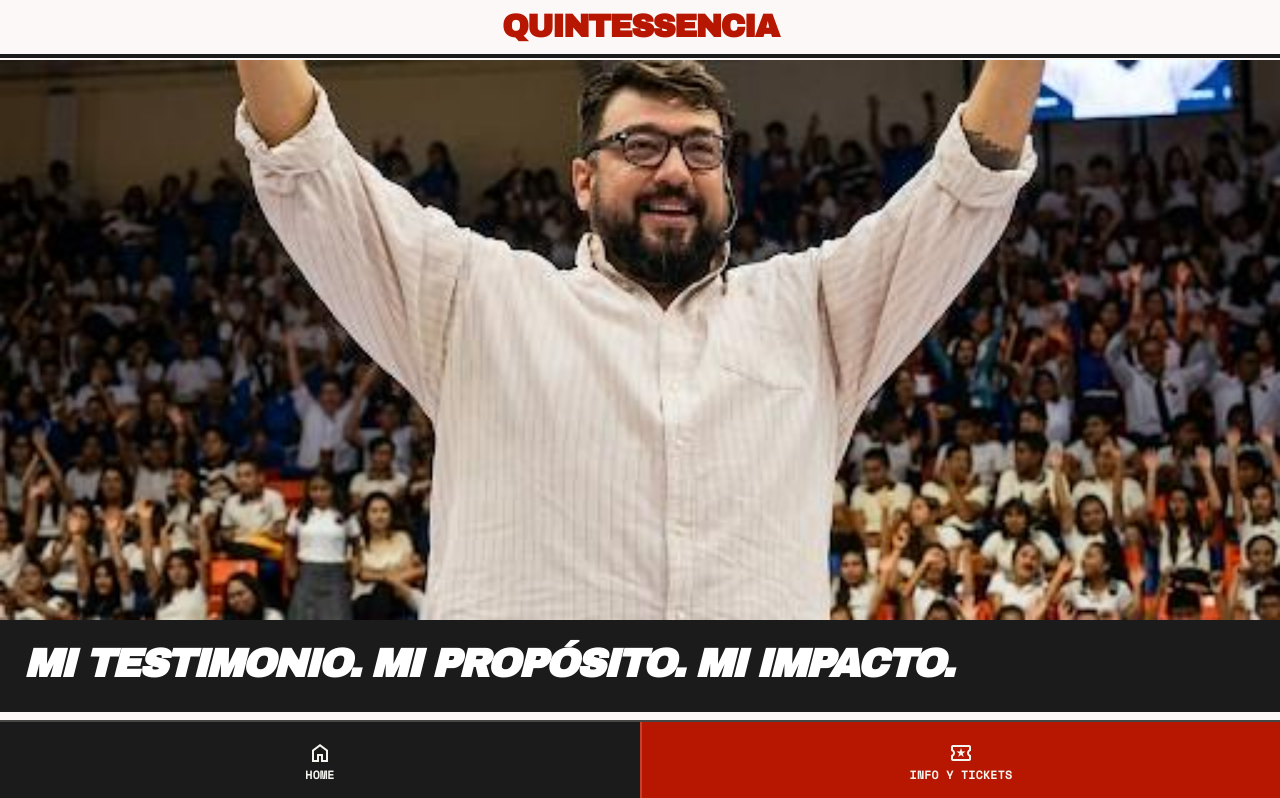
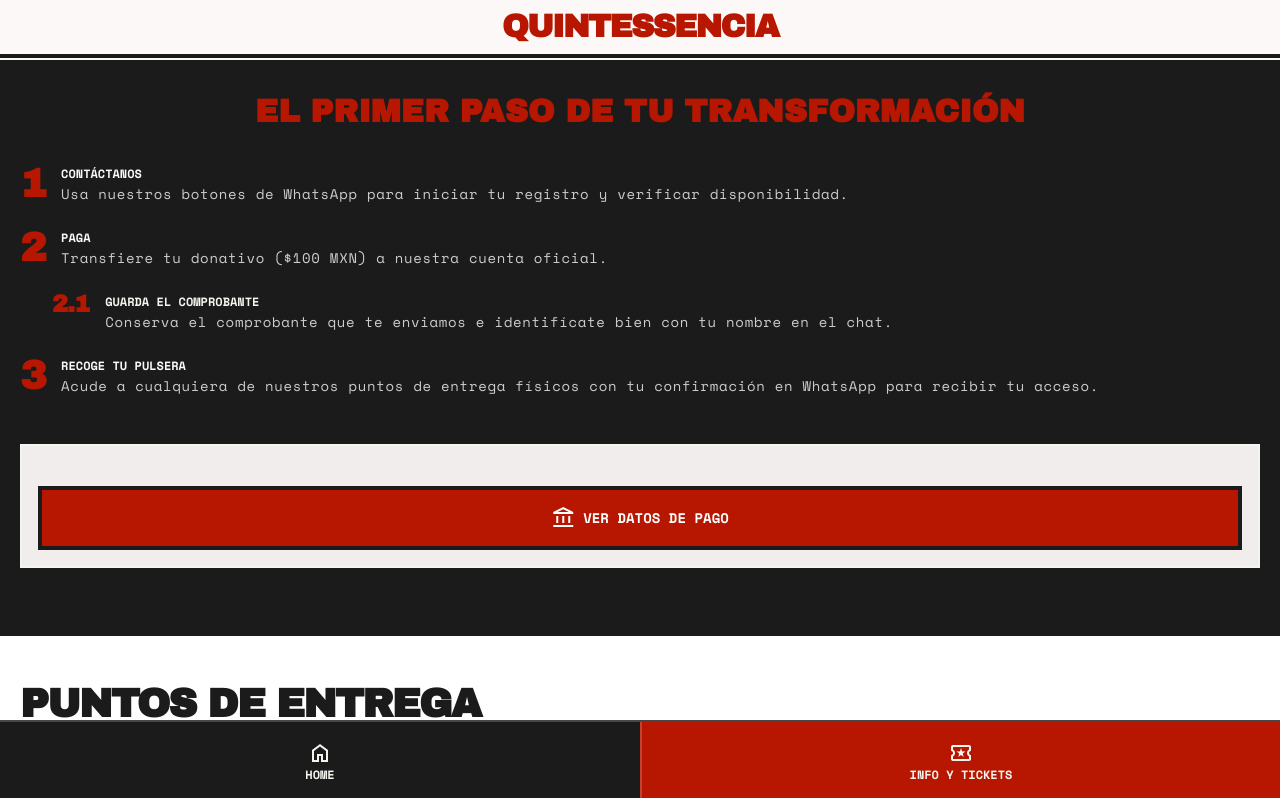
Before and after one commit to riosisraelg/quintaessencia, a Next.js app: page /info-tickets in a window 1280 px wide. Shown: the top 798 px of the page. Built offline with nearby package versions, Linux system fonts and the light colour scheme.

Commit message:
feat: use hero-info.jpeg in color on home and remove header from info-tickets

```diff
--- a/src/app/info-tickets/page.tsx
+++ b/src/app/info-tickets/page.tsx
@@ -10,19 +10,7 @@
 export default function InfoTickets() {
   return (
     <>
-      {/* Header Image & Slogan */}
-      <div className="border-b-4 border-on-surface mb-10 overflow-hidden bg-on-surface" id="hero">
-        <img
-          alt="Biography Header"
-          className="w-full h-[60vh] md:h-[70vh] object-cover object-center"
-          src="/hero-info.jpeg"
-        />
-        <div className="p-6 bg-on-surface text-white">
-          <h2 className="font-display-2xl text-[40px] uppercase leading-none tracking-tighter italic">
-            Mi testimonio. Mi propósito. Mi impacto.
-          </h2>
-        </div>
-      </div>
+
 
       {/* Purchase Process */}
       <section className="px-margin-mobile pt-8 pb-16 bg-on-surface text-background border-b-4 border-on-surface">
--- a/src/app/page.tsx
+++ b/src/app/page.tsx
@@ -11,8 +11,8 @@
         <div className="absolute inset-0 z-0">
           <img
             alt="Hanns Myhulots"
-            className="w-full h-full object-cover grayscale-filter"
-            src="https://lh3.googleusercontent.com/aida-public/AB6AXuDHWUQ4CWJfPppyl8djfX7gFBRIIjcUdu9_U-KPavPDdZM0kStYeXz7nnFTVqvx2UuoI_HfuGop1Li7eNinaj5RqevHn1mglPOyWm_V2kpnO0ZZD49R6V1g6dDJvJ1x8YJhr62zwRHdzQPzuB4gWyHnpR5ngArOVFmtLGH--NjoeYuw9PoG4_lAiEVaD3Pyf6ZkL7PLk4Pj8WbjYky-3VHIab_kMPa9EYWyZimew7JZnz5O5MM8PKIQU2uh3lPltCRs24DNJCVjFcw"
+            className="w-full h-full object-cover"
+            src="/hero-info.jpeg"
           />
           <div className="absolute inset-0 bg-gradient-to-t from-background via-transparent to-transparent opacity-60"></div>
         </div>
@@ -56,7 +56,7 @@
       </section>
 
       {/* Action Buttons */}
-      <section className="p-margin-mobile bg-white border-b-4 border-on-surface flex flex-col md:flex-row gap-4">
+      <section className="p-margin-mobile pb-32 md:pb-12 bg-white border-b-4 border-on-surface flex flex-col md:flex-row gap-4">
         <div className="flex-1">
           <CalendarMenu />
         </div>
```
